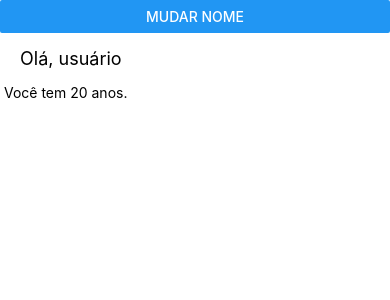
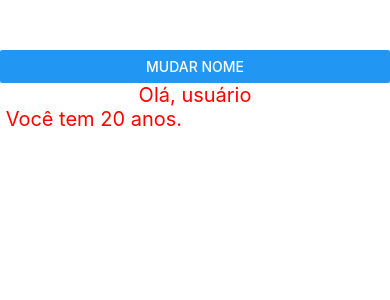
Before and after one commit to naracodes/primeiroprojeto, a React Native app: screen / in a window 390 px wide. Shown: the top 300 px of the page. Built offline with nearby package versions, Linux system fonts and the light colour scheme.

Commit message:
Utilizando grupos de estilo

```diff
--- a/App.js
+++ b/App.js
@@ -1,5 +1,5 @@
 import React, { useState } from "react";
-import { View, Text, Button, Alert } from "react-native";
+import { View, Text, Button, StyleSheet } from "react-native";
 
 function App(){
   const [nome, setNome] = useState('usuário');
@@ -11,13 +11,26 @@ function App(){
   }
 
   return(
-    <View>
+    <View style={styles.area}>
       <Button title="Mudar nome" onPress={ () => entrar('Nara Alencar', 25)} />
 
-      <Text style={{ fontSize: 18, margin: 15 }}> Olá, {nome} </Text>
-      <Text> Você tem {idade} anos. </Text>
+      <Text style={[styles.titulo, styles.textoCentralizado]}> Olá, {nome} </Text>
+      <Text style={styles.titulo}> Você tem {idade} anos. </Text>
     </View>
   );
 }
 
+const styles = StyleSheet.create({
+  area: {
+    marginTop: 50
+  },
+  titulo: {
+    fontSize: 20,
+    color: 'red'
+  },
+  textoCentralizado: {
+    textAlign: 'center'
+  }
+});
+
 export default App;
```
